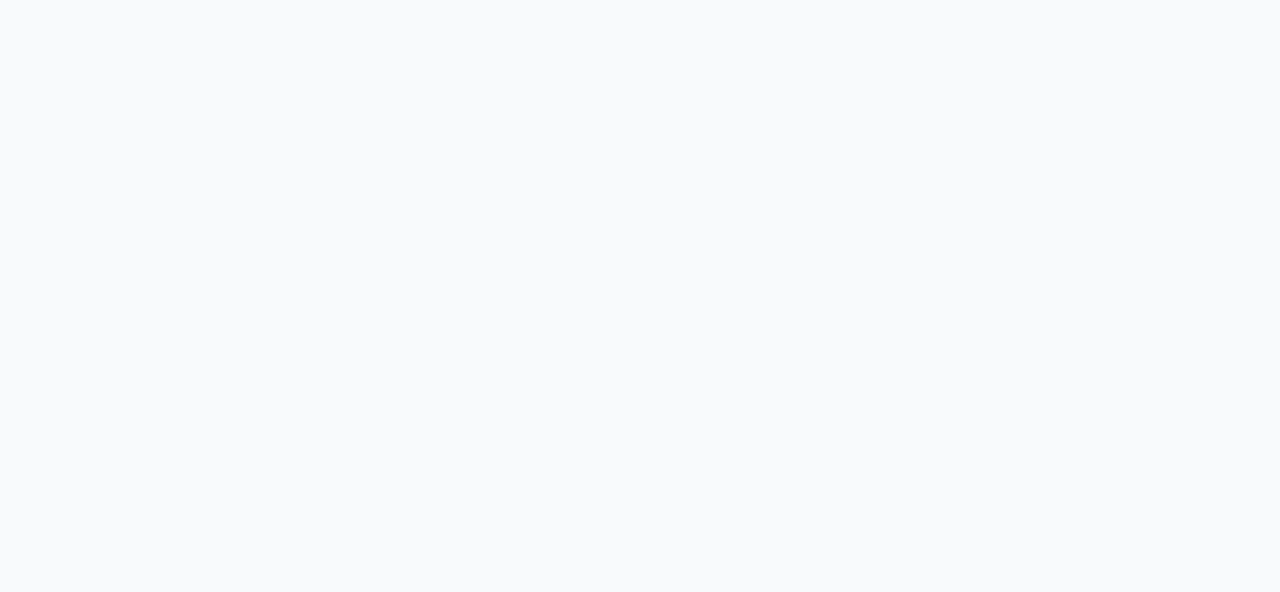
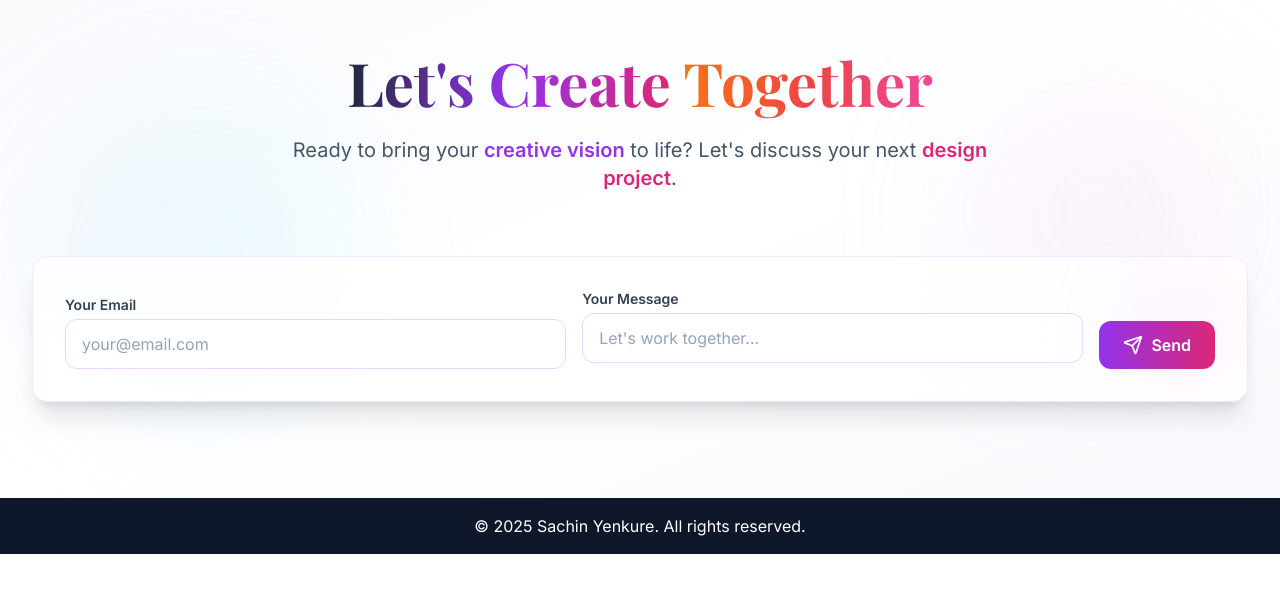
Before and after one commit to sagar-yenkure/sachinportfolio, a Next.js app: page / in a window 1280 px wide. Shown: the part 4795-5387 px from the top of the page. After the commit the page ends 5349 px from the top, so only its background shows below. Built offline with nearby package versions, Linux system fonts and the light colour scheme; a web font is replaced by a local one.

Commit message:
feat: refactor ContactSection component with updated form handling and enhanced UI elements

```diff
--- a/components/sections/ContactSection.tsx
+++ b/components/sections/ContactSection.tsx
@@ -1,20 +1,17 @@
-'use client';
-
-import { useState } from 'react';
-import { motion } from 'framer-motion';
-import { Card, CardContent } from '@/components/ui/card';
-import { Button } from '@/components/ui/button';
-import { Input } from '@/components/ui/input';
-import { Label } from '@/components/ui/label';
-import { Textarea } from '@/components/ui/textarea';
-import { Mail, Phone, MapPin, Send, Linkedin, Instagram, Github } from 'lucide-react';
-import Link from 'next/link';
+import React, { useState } from 'react';
+import {
+  Send,
+  Linkedin,
+  Instagram,
+  Sparkles,
+  Heart,
+  Star,
+  Mail
+} from 'lucide-react';
 
 export default function ContactSection() {
   const [formData, setFormData] = useState({
-    name: '',
     email: '',
-    subject: '',
     message: ''
   });
 
@@ -23,7 +20,7 @@
     // Handle form submission
     console.log('Form submitted:', formData);
     // Reset form
-    setFormData({ name: '', email: '', subject: '', message: '' });
+    setFormData({ email: '', message: '' });
   };
 
   const handleChange = (e: React.ChangeEvent<HTMLInputElement | HTMLTextAreaElement>) => {
@@ -33,192 +30,103 @@
     });
   };
 
-  const contactInfo = [
-    {
-      icon: Mail,
-      title: 'Email',
-      value: 'sachinyenkure@email.com',
-      href: 'mailto:sachinyenkure@email.com'
-    },
-    {
-      icon: Phone,
-      title: 'Phone',
-      value: '+91 98765 43210',
-      href: 'tel:+919876543210'
-    },
-    {
-      icon: MapPin,
-      title: 'Location',
-      value: 'India',
-      href: '#'
-    }
-  ];
-
-  const socialLinks = [
-    { icon: Linkedin, href: 'https://www.linkedin.com/in/sachin-yenkure/', label: 'LinkedIn', color: 'hover:text-blue-600' },
-    { icon: Instagram, href: 'https://www.instagram.com/sachin_yenkure__/?igsh=MW5tbHE4ejVlbWYwZA%3D%3D', label: 'Instagram', color: 'hover:text-pink-600' },
-  ];
-
   return (
-    <section id="contact" className="fade-in-section py-20 bg-white">
-      <div className="max-w-7xl mx-auto px-4 sm:px-6 lg:px-8">
-        <div className="text-center mb-16">
-          <motion.h2
-            initial={{ opacity: 0, y: 20 }}
-            whileInView={{ opacity: 1, y: 0 }}
-            transition={{ duration: 0.6 }}
-            className="text-3xl md:text-4xl font-bold text-slate-900 mb-4"
-          >
-            Let's Work Together
-          </motion.h2>
-          <motion.p
-            initial={{ opacity: 0, y: 20 }}
-            whileInView={{ opacity: 1, y: 0 }}
-            transition={{ duration: 0.6, delay: 0.2 }}
-            className="text-lg text-slate-600 max-w-3xl mx-auto"
-          >
-            Ready to bring your ideas to life? I'm available for freelance projects, collaborations, and full-time opportunities.
-          </motion.p>
+    <section id="contact" className="bg-gradient-to-br from-slate-50 via-white to-purple-50/30 relative overflow-hidden">
+      {/* Background decorative elements */}
+      <div className="absolute inset-0 overflow-hidden pointer-events-none">
+        <div className="absolute top-20 right-10 w-72 h-72 bg-gradient-to-r from-purple-200/30 to-pink-200/30 rounded-full blur-3xl animate-pulse"></div>
+        <div className="absolute bottom-20 left-10 w-80 h-80 bg-gradient-to-r from-blue-200/30 to-cyan-200/30 rounded-full blur-3xl animate-pulse" style={{ animationDelay: '2s' }}></div>
       </div>
 
-        <div className="grid grid-cols-1 lg:grid-cols-2 gap-12">
-          {/* Contact Information */}
-          <motion.div
-            initial={{ opacity: 0, x: -50 }}
-            whileInView={{ opacity: 1, x: 0 }}
-            transition={{ duration: 0.8 }}
-          >
-            <h3 className="text-2xl font-bold text-slate-900 mb-8">Get In Touch</h3>
-
-            <div className="space-y-6 mb-8">
-              {contactInfo.map((info, index) => (
-                <motion.div
-                  key={info.title}
-                  initial={{ opacity: 0, y: 20 }}
-                  whileInView={{ opacity: 1, y: 0 }}
-                  transition={{ duration: 0.6, delay: index * 0.1 }}
-                >
-                  <Card className="hover:shadow-md transition-shadow duration-300">
-                    <CardContent className="p-4">
-                      <div className="flex items-center space-x-4">
-                        <div className="w-12 h-12 bg-orange-100 rounded-full flex items-center justify-center">
-                          <info.icon size={24} className="text-orange-500" />
-                        </div>
-                        <div>
-                          <h4 className="font-medium text-slate-900">{info.title}</h4>
-                          <Link
-                            href={info.href}
-                            className="text-slate-600 hover:text-orange-500 transition-colors duration-200"
-                          >
-                            {info.value}
-                          </Link>
-                        </div>
-                      </div>
-                    </CardContent>
-                  </Card>
-                </motion.div>
-              ))}
+      <div className="max-w-7xl mx-auto px-4 sm:px-6 lg:px-8 py-16 relative z-10">
+        {/* Header */}
+        <div className="text-center mb-16">
+          <h2 className="text-4xl md:text-5xl lg:text-6xl font-bold mb-6 leading-tight">
+            <span className="bg-gradient-to-r from-slate-800 via-purple-600 to-pink-600 bg-clip-text text-transparent">
+              Let's Create
+            </span>{' '}
+            <span className="bg-gradient-to-r from-orange-500 via-red-500 to-pink-500 bg-clip-text text-transparent">
+              Together
+            </span>
+          </h2>
+          <p className="text-lg md:text-xl text-slate-600 max-w-3xl mx-auto leading-relaxed">
+            Ready to bring your <span className="font-semibold text-purple-600">creative vision</span> to life?
+            Let's discuss your next <span className="font-semibold text-pink-600">design project</span>.
+          </p>
         </div>
 
-            {/* Social Links */}
-            <div>
-              <h4 className="font-medium text-slate-900 mb-4">Follow Me</h4>
-              <div className="flex space-x-4">
-                {socialLinks.map((social, index) => (
-                  <motion.a
-                    key={index}
-                    target="_blank"
-                    href={social.href}
-                    whileHover={{ scale: 1.1 }}
-                    whileTap={{ scale: 0.9 }}
-                    className={`p-3 bg-slate-100 rounded-full text-slate-600 transition-colors duration-200 ${social.color}`}
-                    aria-label={social.label}
+        <div className="max-w-7xl mx-auto">
+          {/* Contact Form */}
+          <div className="relative mb-8">
+            <div className="bg-white/80 backdrop-blur-lg border border-purple-100 rounded-2xl shadow-xl p-8 relative overflow-hidden">
+              {/* Form background decoration */}
+              <div className="absolute top-0 right-0 w-32 h-32 bg-gradient-to-br from-purple-200/20 to-pink-200/20 rounded-full blur-2xl"></div>
+              <form
+                onSubmit={handleSubmit}
+                className="relative z-10 flex flex-col lg:flex-row lg:items-end gap-4 w-full"
               >
-                    <social.icon size={20} />
-                  </motion.a>
-                ))}
-                <Link target='_blank' href="mailto:sachinyenkure20@gmail.com" className="p-3 bg-slate-100 rounded-full shadow-lg text-gray-600 hover:text-green-600 hover:shadow-xl transition-all duration-300 hover:scale-110">
-                  <Mail size={20} />
-                </Link>
-              </div>
-            </div>
-          </motion.div>
-
-          {/* Contact Form */}
-          <motion.div
-            initial={{ opacity: 0, x: 50 }}
-            whileInView={{ opacity: 1, x: 0 }}
-            transition={{ duration: 0.8 }}
-          >
-            <Card>
-              <CardContent className="p-8">
-                <form onSubmit={handleSubmit} className="space-y-6">
-                  <div className="grid grid-cols-1 md:grid-cols-2 gap-4">
-                    <div>
-                      <Label htmlFor="name">Name</Label>
-                      <Input
-                        id="name"
-                        name="name"
-                        value={formData.name}
-                        onChange={handleChange}
-                        required
-                        className="mt-1"
-                      />
-                    </div>
-                    <div>
-                      <Label htmlFor="email">Email</Label>
-                      <Input
+                {/* Email Input */}
+                <div className="w-full flex-1">
+                  <label htmlFor="email" className="block text-sm font-semibold text-slate-700 mb-1">
+                    Your Email
+                  </label>
+                  <input
                     id="email"
                     name="email"
                     type="email"
                     value={formData.email}
                     onChange={handleChange}
                     required
-                        className="mt-1"
-                      />
-                    </div>
-                  </div>
-
-                  <div>
-                    <Label htmlFor="subject">Subject</Label>
-                    <Input
-                      id="subject"
-                      name="subject"
-                      value={formData.subject}
-                      onChange={handleChange}
-                      required
-                      className="mt-1"
+                    placeholder="your@email.com"
+                    className="w-full px-4 py-3 bg-white/80 border border-purple-200 rounded-xl focus:outline-none focus:ring-2 focus:ring-purple-500 focus:border-transparent transition-all duration-200 text-slate-700 placeholder-slate-400"
                   />
                 </div>
 
-                  <div>
-                    <Label htmlFor="message">Message</Label>
-                    <Textarea
+                {/* Message Textarea */}
+                <div className="w-full flex-1">
+                  <label htmlFor="message" className="block text-sm font-semibold text-slate-700 mb-1">
+                    Your Message
+                  </label>
+                  <textarea
                     id="message"
                     name="message"
                     value={formData.message}
                     onChange={handleChange}
                     required
-                      rows={6}
-                      className="mt-1"
+                    rows={1}
+                    placeholder="Let's work together..."
+                    className="w-full px-4 py-3 bg-white/80 border border-purple-200 rounded-xl focus:outline-none focus:ring-2 focus:ring-purple-500 focus:border-transparent transition-all duration-200 text-slate-700 placeholder-slate-400 resize-none"
                   />
                 </div>
 
-                  <motion.div
-                    whileHover={{ scale: 1.02 }}
-                    whileTap={{ scale: 0.98 }}
+                {/* Submit Button */}
+                <div className="w-full lg:w-auto">
+                  <button
+                    type="submit"
+                    className="w-full lg:w-auto bg-gradient-to-r from-purple-600 to-pink-600 text-white font-semibold py-3 px-6 rounded-xl hover:from-purple-700 hover:to-pink-700 transition-all duration-300 transform hover:scale-105 hover:shadow-lg flex items-center justify-center space-x-2 group"
                   >
-                    <Button type="submit" size="lg" className="w-full bg-orange-500 hover:bg-orange-600">
-                      <Send className="mr-2" size={20} />
-                      Send Message
-                    </Button>
-                  </motion.div>
+                    <Send size={20} className="group-hover:translate-x-1 transition-transform duration-200" />
+                    <span>Send</span>
+                  </button>
+                </div>
               </form>
-              </CardContent>
-            </Card>
-          </motion.div>
+
+
             </div>
           </div>
+        </div>
+      </div>
+
+      <style jsx>{`
+        @keyframes fadeIn {
+          from {
+            opacity: 0;
+          }
+          to {
+            opacity: 1;
+          }
+        }
+      `}</style>
     </section>
   );
 }
```
Lines whose indentation alone changed are shown as unchanged.
